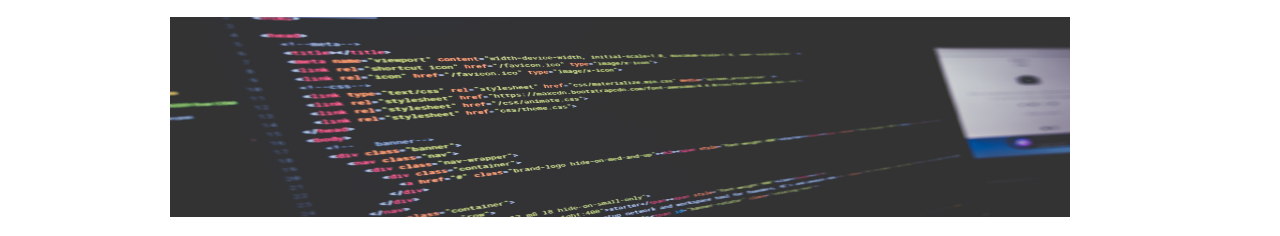
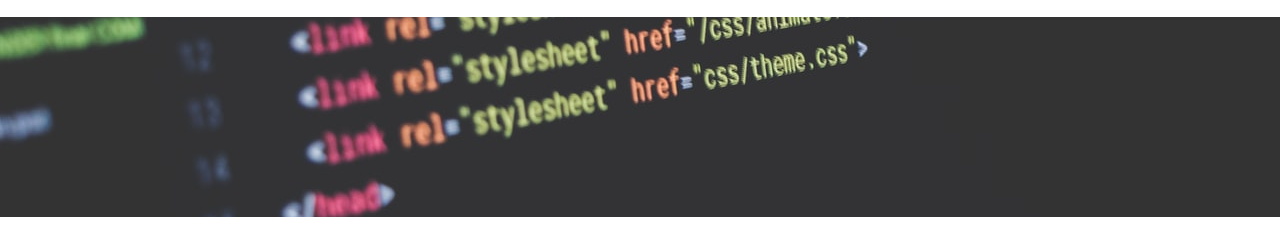
Before and after one commit to JDWilks/boolean-uk-html-boolean-image-grid, a website: page index.html in a window 1280 px wide. Shown: the part 103-339 px from the top of the page. Drawn offline with Linux system fonts and the light colour scheme.

Commit message:
hero adjusted.... added overflow hidden and changed the width to 1fr

```diff
--- a/style.css
+++ b/style.css
@@ -24,16 +24,13 @@
   display: grid;
   align-content: center;
   margin-bottom: 20px;
-  padding-left: 170px;
+  width: 1fr;
+  height: 200px;
+  overflow: hidden;
 }
 
 .hero {
   display: block;
-  background-size: contain;
-  width: 900px;
-  height: 200px;
-  resize: both;
-  overflow: hidden;
 }
 
 /* box css starts */
```
